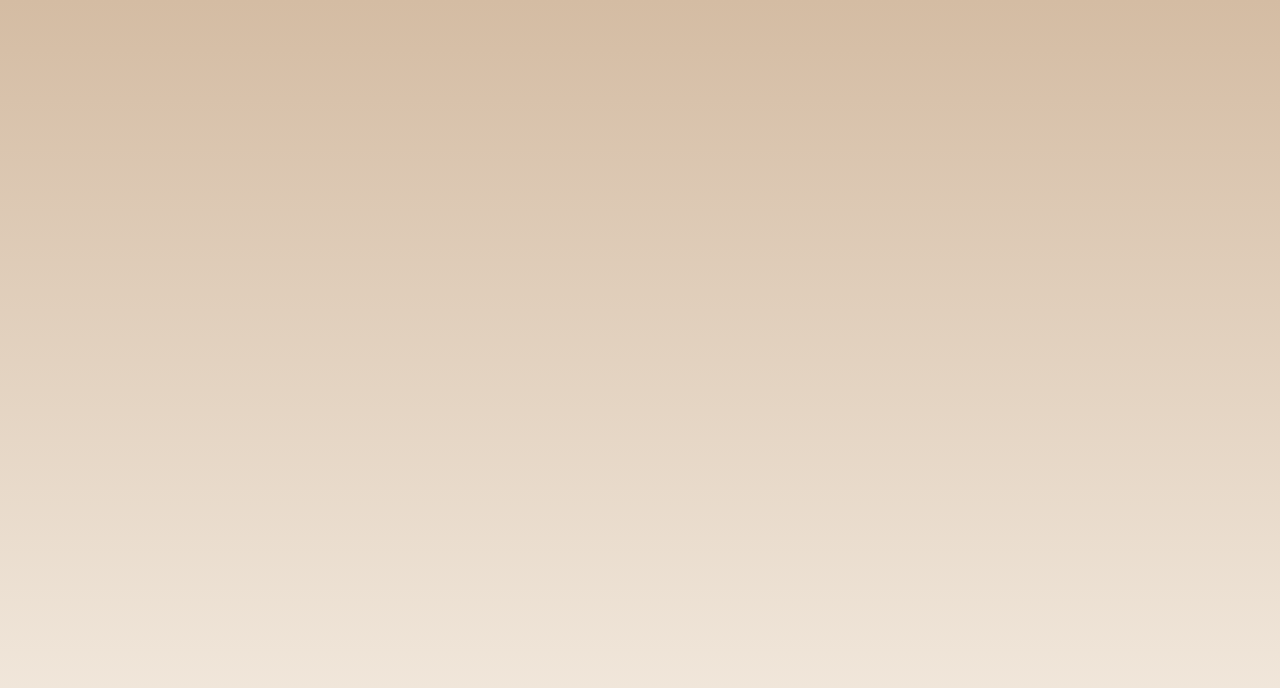
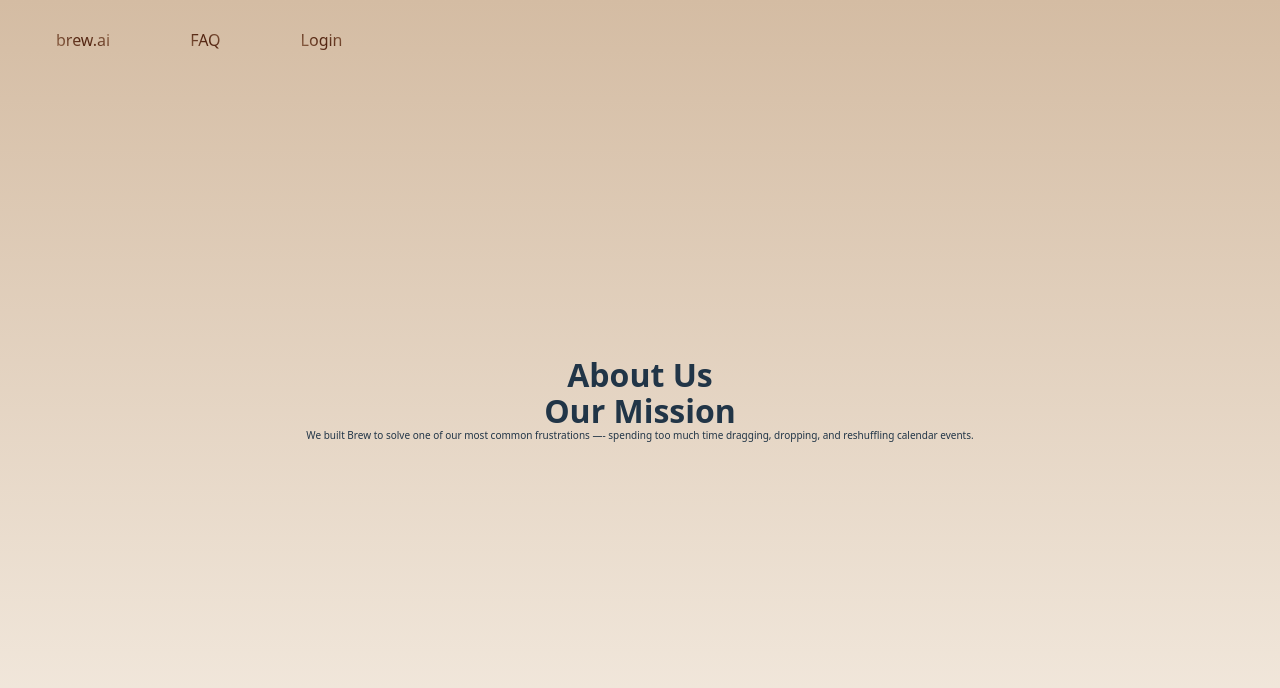
Before and after one commit to christianacho/espresso, a React (Vite) app in the folder frontend/: page /about in a window 1280 px wide. Before the commit this address had no page. Shown: the top 688 px of the page. Built offline with nearby package versions, Linux system fonts and the light colour scheme.

Commit message:
About page rough draft

```diff
--- a/frontend/src/App.tsx
+++ b/frontend/src/App.tsx
@@ -2,6 +2,7 @@
 import Home from "./pages/Home"
 import Login from "./pages/Login"
 import Faq from "./pages/Faq"
+import About from "./pages/About"
 import "./App.css"
 
 function App() {
@@ -11,6 +12,7 @@
       <Route path="/" element={<Home />} />
       <Route path="/login" element={<Login />} />
       <Route path="/faq" element={<Faq />} />
+      <Route path="/about" element={<About />} />
     </Routes>
     </>
   );
--- a/frontend/src/components/Footer.tsx
+++ b/frontend/src/components/Footer.tsx
@@ -12,38 +12,38 @@
                 <div className="footer-column">
                     <h4>Features</h4>
                     <ul>
-                        <li><a href="#smart-scheduling">Smart Scheduling</a></li>
-                        <li><a href="#task-management">Task Management</a></li>
-                        <li><a href="#ai-optimization">AI Optimization</a></li>
-                        <li><a href="#calendar-sync">Calendar Sync</a></li>
+                        <li><a href="/smart-scheduling">Smart Scheduling</a></li>
+                        <li><a href="/task-management">Task Management</a></li>
+                        <li><a href="/ai-optimization">AI Optimization</a></li>
+                        <li><a href="/calendar-sync">Calendar Sync</a></li>
                     </ul>
                 </div>
 
                 <div className="footer-column">
                     <h4>Company</h4>
                     <ul>
-                        <li><a href="#pricing">Pricing</a></li>
-                        <li><a href="#about">About</a></li>
-                        <li><a href="#contact">Contact Us</a></li>
+                        <li><a href="/pricing">Pricing</a></li>
+                        <li><a href="/about">About</a></li>
+                        <li><a href="/contact">Contact Us</a></li>
                     </ul>
                 </div>
 
                 <div className="footer-column">
                     <h4>Resources</h4>
                     <ul>
-                        <li><a href="#help">Help Center</a></li>
-                        <li><a href="#tutorials">Tutorials</a></li>
-                        <li><a href="#blog">Blog</a></li>
+                        <li><a href="/help">Help Center</a></li>
+                        <li><a href="/faq">FAQ</a></li>
+                        <li><a href="/blog">Blog</a></li>
                     </ul>
                 </div>
 
                 <div className="footer-column">
                     <h4>Legal</h4>
                     <ul>
-                        <li><a href="#privacy">Privacy Policy</a></li>
-                        <li><a href="#terms">Terms of Service</a></li>
-                        <li><a href="#security">Security</a></li>
-                        <li><a href="#data">Data Processing</a></li>
+                        <li><a href="/privacy">Privacy Policy</a></li>
+                        <li><a href="/terms">Terms of Service</a></li>
+                        <li><a href="/security">Security</a></li>
+                        <li><a href="/data">Data Processing</a></li>
                     </ul>
                 </div>
             </div>
--- /dev/null
+++ b/frontend/src/pages/About.tsx
@@ -0,0 +1,21 @@
+
+import Navbar from '../components/Navbar'
+import '../style/About.css'
+
+export default function About() {
+    return (
+        <div className="about">
+            <Navbar />
+            <h1 className="about-title"> About Us </h1>
+
+            <h1 className="about-mission"> Our Mission </h1>
+            <p className="about-text">
+                We built Brew to solve one of our most common frustrations —-
+                spending too much time dragging, dropping, and reshuffling calendar
+                events.
+            </p>
+
+        </div>
+
+    );
+}
--- a/frontend/src/pages/Faq.tsx
+++ b/frontend/src/pages/Faq.tsx
@@ -53,7 +53,6 @@
                 </div>
             </div>
 
-            {/* <Footer /> */}
             </div>
             <div className="faq-footer">
                 <Footer />
```
Also changed, not shown: frontend/src/style/About.css (added).
